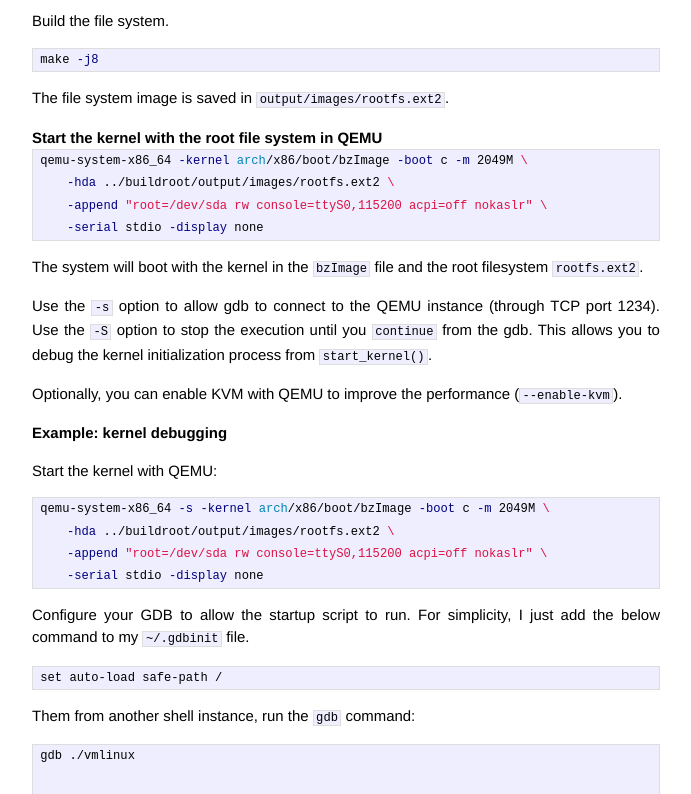
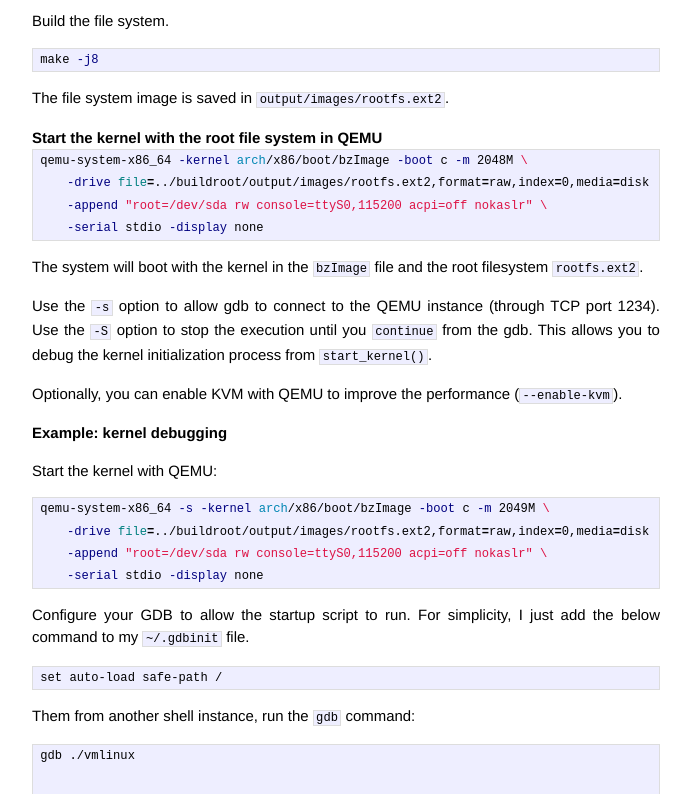
Before and after one commit to gnailuy/gnailuy.com, a Jekyll site: the page built from _posts/2021-12-09-kernel-overview.markdown, in a window 1280 px wide and 900 px high, scrolled down 4399 px, cut to the strip 106-900 px from the top of the window. Shown: the whole strip, without its empty margins (294-985 px from the left). Built offline with Jekyll 4.4.1, drawn with Linux system fonts in a browser that asks for light colours; Markdown is read by kramdown in place of the engine named in the settings; comment, search, counter and statistics services are not loaded.

Commit message:
use the -drive parameter to specify raw format

````diff
--- a/_posts/2021-12-09-kernel-overview.markdown
+++ b/_posts/2021-12-09-kernel-overview.markdown
@@ -234,8 +234,8 @@ The file system image is saved in `output/images/rootfs.ext2`.
 ### Start the kernel with the root file system in QEMU
 
 ``` bash
-qemu-system-x86_64 -kernel arch/x86/boot/bzImage -boot c -m 2049M \
-    -hda ../buildroot/output/images/rootfs.ext2 \
+qemu-system-x86_64 -kernel arch/x86/boot/bzImage -boot c -m 2048M \
+    -drive file=../buildroot/output/images/rootfs.ext2,format=raw,index=0,media=disk
     -append "root=/dev/sda rw console=ttyS0,115200 acpi=off nokaslr" \
     -serial stdio -display none
 ```
@@ -254,7 +254,7 @@ Start the kernel with QEMU:
 
 ``` bash
 qemu-system-x86_64 -s -kernel arch/x86/boot/bzImage -boot c -m 2049M \
-    -hda ../buildroot/output/images/rootfs.ext2 \
+    -drive file=../buildroot/output/images/rootfs.ext2,format=raw,index=0,media=disk
     -append "root=/dev/sda rw console=ttyS0,115200 acpi=off nokaslr" \
     -serial stdio -display none
 ```
````
